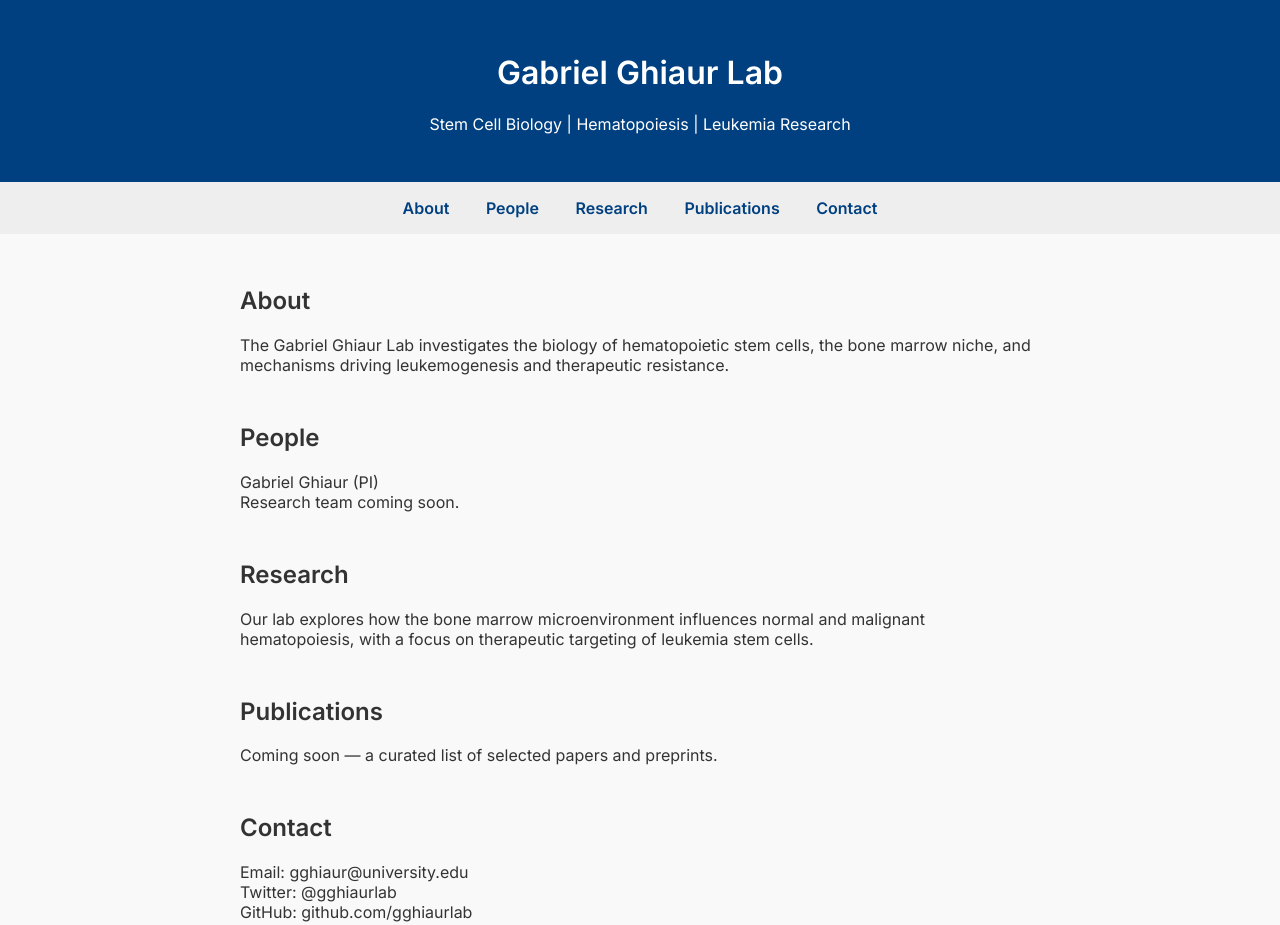
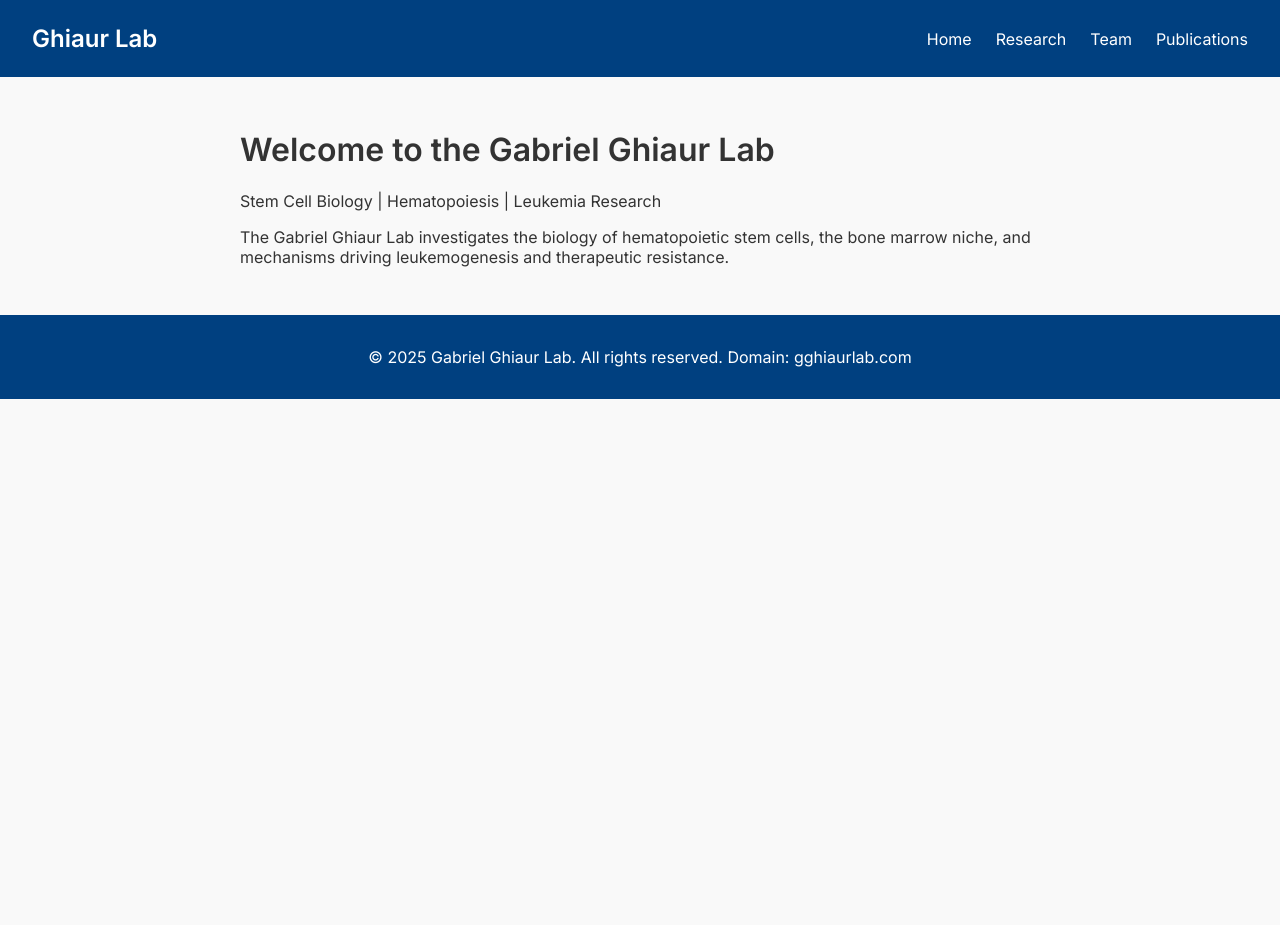
Before and after one commit to CodeHan34/gghiaurlab.github.io, a plain HTML site: page index.html in a window 1280 px wide. Shown: the top 925 px of the page. After the commit the page ends 800 px from the top, so only its background shows below. Drawn offline with Linux system fonts and the light colour scheme.

Commit message:
Home page

```diff
--- a/index.html
+++ b/index.html
@@ -16,27 +16,30 @@
     header {
       background: #004080;
       color: white;
-      padding: 2rem;
-      text-align: center;
+      padding: 1.5rem 2rem;
+      display: flex;
+      justify-content: space-between;
+      align-items: center;
+    }
+    .logo {
+      font-size: 1.5rem;
+      font-weight: 600;
+      color: white;
+      text-decoration: none;
     }
     nav {
-      background: #eee;
-      padding: 1rem;
-      text-align: center;
+      display: flex;
+      gap: 1.5rem;
     }
     nav a {
-      margin: 0 1rem;
-      color: #004080;
+      color: white;
       text-decoration: none;
-      font-weight: 600;
+      font-weight: 500;
     }
     main {
       padding: 2rem;
       max-width: 800px;
       margin: 0 auto;
-    }
-    section {
-      margin-bottom: 3rem;
     }
     footer {
       background: #004080;
@@ -48,43 +51,19 @@
 </head>
 <body>
   <header>
-    <h1>Gabriel Ghiaur Lab</h1>
-    <p>Stem Cell Biology | Hematopoiesis | Leukemia Research</p>
+    <a href="index.html" class="logo">Ghiaur Lab</a>
+    <nav>
+      <a href="index.html">Home</a>
+      <a href="research.html">Research</a>
+      <a href="team.html">Team</a>
+      <a href="publications.html">Publications</a>
+    </nav>
   </header>
 
-  <nav>
-    <a href="#about">About</a>
-    <a href="#people">People</a>
-    <a href="#research">Research</a>
-    <a href="#publications">Publications</a>
-    <a href="#contact">Contact</a>
-  </nav>
-
   <main>
-    <section id="about">
-      <h2>About</h2>
-      <p>The Gabriel Ghiaur Lab investigates the biology of hematopoietic stem cells, the bone marrow niche, and mechanisms driving leukemogenesis and therapeutic resistance.</p>
-    </section>
-
-    <section id="people">
-      <h2>People</h2>
-      <p>Gabriel Ghiaur (PI)<br />Research team coming soon.</p>
-    </section>
-
-    <section id="research">
-      <h2>Research</h2>
-      <p>Our lab explores how the bone marrow microenvironment influences normal and malignant hematopoiesis, with a focus on therapeutic targeting of leukemia stem cells.</p>
-    </section>
-
-    <section id="publications">
-      <h2>Publications</h2>
-      <p>Coming soon — a curated list of selected papers and preprints.</p>
-    </section>
-
-    <section id="contact">
-      <h2>Contact</h2>
-      <p>Email: gghiaur@university.edu<br />Twitter: @gghiaurlab<br />GitHub: github.com/gghiaurlab</p>
-    </section>
+    <h1>Welcome to the Gabriel Ghiaur Lab</h1>
+    <p>Stem Cell Biology | Hematopoiesis | Leukemia Research</p>
+    <p>The Gabriel Ghiaur Lab investigates the biology of hematopoietic stem cells, the bone marrow niche, and mechanisms driving leukemogenesis and therapeutic resistance.</p>
   </main>
 
   <footer>
```
